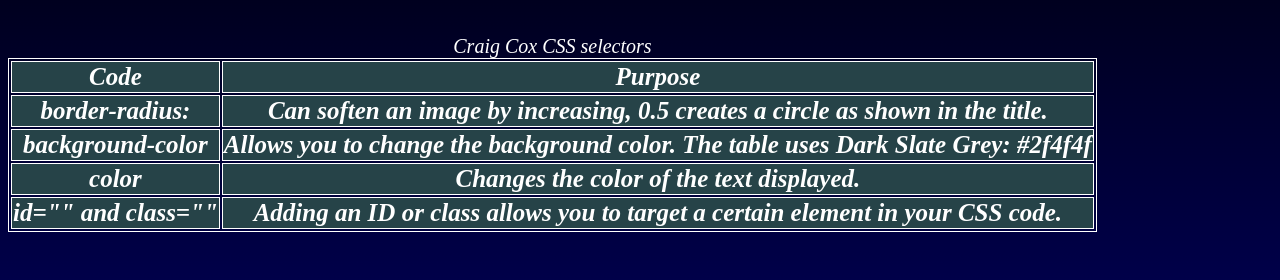
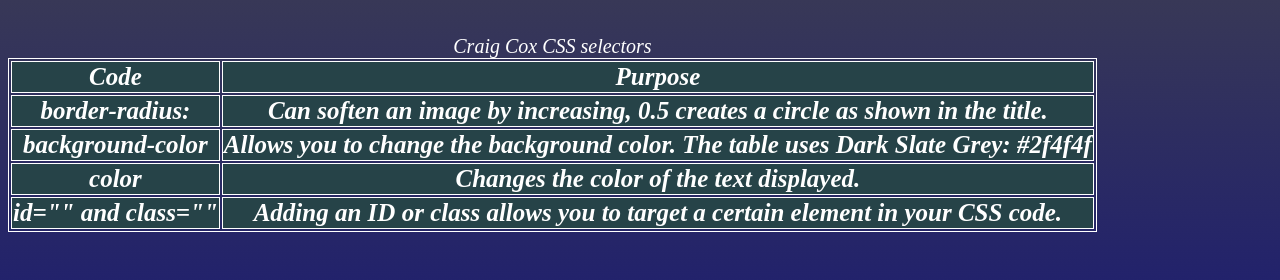
Before and after one commit to CraigCox147/CraigCox147.github.io, a plain HTML site: page index.html in a window 1280 px wide. Shown: the part 205-485 px from the top of the page. Drawn offline with Linux system fonts and the light colour scheme; grey boxes are pictures that could not be loaded.

Commit message:
Update style.css

```diff
--- a/style.css
+++ b/style.css
@@ -1,5 +1,5 @@
 body{
-  background-image: linear-gradient(black, darkblue);
+  background-image: linear-gradient(#484848, darkblue);
   min-height: 600px;
   color: white;
   position: center;
```
